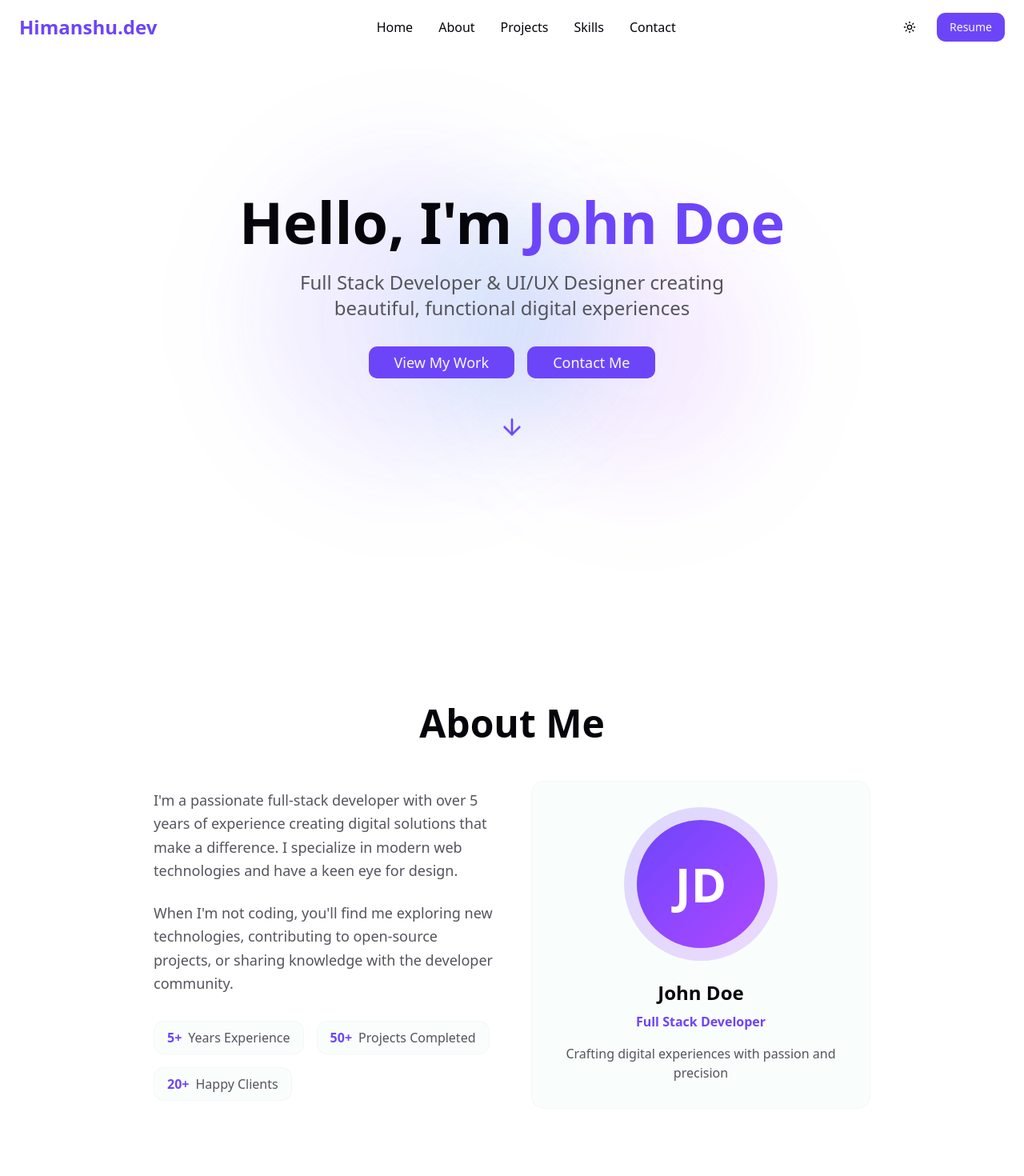
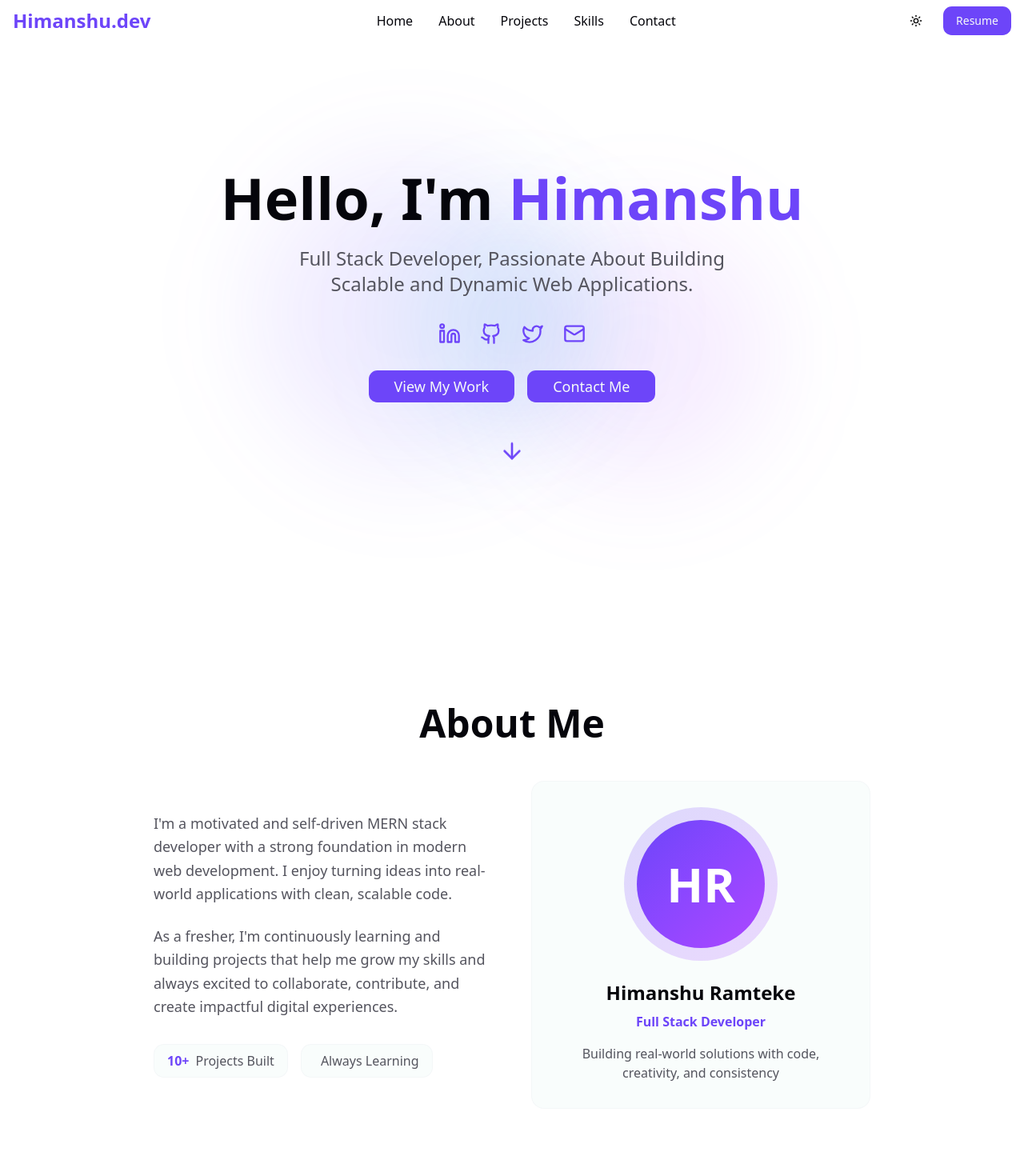
Before and after one commit to himanshuramteke/Portfolio, a Next.js app: page / in a window 1280 px wide. Shown: the top 1470 px of the page at 80% size. Built offline with nearby package versions, Linux system fonts and the light colour scheme.

Commit message:
fixed all components

```diff
--- a/src/components/About.tsx
+++ b/src/components/About.tsx
@@ -10,35 +10,24 @@ export const About = () => {
           <div className="grid md:grid-cols-2 gap-12 items-center">
             <div className="space-y-6 animate-slide-in-left">
               <p className="text-lg text-muted-foreground leading-relaxed">
-                I&apos;m a passionate full-stack developer with over 5 years of
-                experience creating digital solutions that make a difference. I
-                specialize in modern web technologies and have a keen eye for
-                design.
+                I&apos;m a motivated and self-driven MERN stack developer with a strong foundation in modern web development. I enjoy turning ideas into real-world applications with clean, scalable code.
               </p>
 
               <p className="text-lg text-muted-foreground leading-relaxed">
-                When I&apos;m not coding, you&apos;ll find me exploring new
-                technologies, contributing to open-source projects, or sharing
-                knowledge with the developer community.
+                As a fresher, I&apos;m continuously learning and building projects that help me grow my skills and always excited to collaborate, contribute, and create impactful digital experiences.
               </p>
 
               <div className="flex flex-wrap gap-4 mt-8">
+
                 <div className="glass rounded-lg px-4 py-2">
-                  <span className="text-primary font-semibold">5+</span>
+                  <span className="text-primary font-semibold">10+</span>
                   <span className="text-muted-foreground ml-2">
-                    Years Experience
+                    Projects Built
                   </span>
                 </div>
                 <div className="glass rounded-lg px-4 py-2">
-                  <span className="text-primary font-semibold">50+</span>
                   <span className="text-muted-foreground ml-2">
-                    Projects Completed
-                  </span>
-                </div>
-                <div className="glass rounded-lg px-4 py-2">
-                  <span className="text-primary font-semibold">20+</span>
-                  <span className="text-muted-foreground ml-2">
-                    Happy Clients
+                    Always Learning
                   </span>
                 </div>
               </div>
@@ -48,17 +37,17 @@ export const About = () => {
               <div className="glass rounded-2xl p-8 text-center">
                 <div className="w-48 h-48 mx-auto mb-6 rounded-full bg-gradient-to-br from-primary/20 to-purple-500/20 flex items-center justify-center">
                   <div className="w-40 h-40 rounded-full bg-gradient-to-br from-primary to-purple-500 flex items-center justify-center text-6xl font-bold text-white">
-                    JD
+                    HR
                   </div>
                 </div>
                 <h3 className="text-2xl font-bold text-foreground mb-2">
-                  John Doe
+                  Himanshu Ramteke
                 </h3>
                 <p className="text-primary font-semibold mb-4">
                   Full Stack Developer
                 </p>
                 <p className="text-muted-foreground">
-                  Crafting digital experiences with passion and precision
+                  Building real-world solutions with code, creativity, and consistency
                 </p>
               </div>
             </div>
--- a/src/components/Footer.tsx
+++ b/src/components/Footer.tsx
@@ -4,7 +4,7 @@ export const Footer = () => {
       <div className="container mx-auto px-6">
         <div className="flex flex-col md:flex-row justify-between items-center">
           <div className="mb-4 md:mb-0">
-            <h3 className="text-2xl font-bold text-primary mb-2">Portfolio</h3>
+            <h3 className="text-2xl font-bold text-primary mb-2">Himanshu.dev</h3>
             <p className="text-muted-foreground">
               Crafting digital experiences with passion and precision
             </p>
@@ -28,7 +28,7 @@ export const Footer = () => {
 
         <div className="mt-8 pt-8 border-t border-border/30 text-center">
           <p className="text-muted-foreground">
-            © 2024 John Doe. All rights reserved.
+            © {new Date().getFullYear()} Himanshu Ramteke. All rights reserved.
           </p>
         </div>
       </div>
--- a/src/components/Hero.tsx
+++ b/src/components/Hero.tsx
@@ -1,6 +1,6 @@
 "use client";
 
-import { ArrowDown } from "lucide-react";
+import { ArrowDown, Github, Linkedin, Mail, Twitter } from "lucide-react";
 import { Button } from "./ui/button";
 
 export const Hero = () => {
@@ -39,25 +39,65 @@ export const Hero = () => {
         <div className="animate-slide-up">
           <h1 className="text-5xl md:text-7xl font-bold mb-6 text-balance">
             <span className="text-foreground">Hello, I&apos;m </span>
-            <span className="text-primary animate-glow">John Doe</span>
+            <span className="text-primary animate-glow">Himanshu</span>
           </h1>
 
           <p className="text-xl md:text-2xl text-muted-foreground mb-8 max-w-3xl mx-auto text-balance">
-            Full Stack Developer & UI/UX Designer creating beautiful, functional
-            digital experiences
+            Full Stack Developer, Passionate About Building Scalable and
+            Dynamic Web Applications.
           </p>
 
+          <div className="flex justify-center gap-6 mb-8">
+            <a
+              href="https://www.linkedin.com/in/himanshuramteke20/"
+              target="_blank"
+              rel="noopener noreferrer"
+              aria-label="LinkedIn"
+              className="text-2xl text-primary hover:text-primary/80 transition-colors"
+            >
+              <Linkedin size={28} />
+            </a>
+
+            <a
+              href="https://github.com/himanshuramteke"
+              target="_blank"
+              rel="noopener noreferrer"
+              aria-label="GitHub"
+              className="text-2xl text-primary hover:text-primary/80 transition-colors"
+            >
+              <Github size={28} />
+            </a>
+
+            <a
+              href="https://x.com/IamHimanshu_dev"
+              target="_blank"
+              rel="noopener noreferrer"
+              aria-label="X"
+              className="text-2xl text-primary hover:text-primary/80 transition-colors"
+            >
+              <Twitter size={28} />
+            </a>
+
+            <a
+              href="mailto:himanshuramteke007@gmail.com"
+              aria-label="Email"
+              className="text-2xl text-primary hover:text-primary/80 transition-colors"
+            >
+              <Mail size={28} />
+            </a>
+
+          </div>
           <div className="flex flex-col sm:flex-row gap-4 justify-center items-center mb-12">
             <Button
               size="lg"
-              className="bg-primary hover:bg-primary/90 text-primary-foreground px-8 py-3 text-lg glow-border"
+              className="bg-primary hover:bg-primary/90 text-primary-foreground cursor-pointer px-8 py-3 text-lg glow-border"
               onClick={() => scrollToSection("projects")}
             >
               View My Work
             </Button>
             <Button
               size="lg"
-              className="px-8 py-3 text-lg border-primary/20 hover:border-primary/40"
+              className="px-8 py-3 text-lg border-primary/20 hover:border-primary/40 cursor-pointer"
               onClick={() => scrollToSection("contact")}
             >
               Contact Me
--- a/src/components/Navbar.tsx
+++ b/src/components/Navbar.tsx
@@ -9,80 +9,60 @@ export const Navbar = () => {
 
   useEffect(() => {
     const handleScroll = () => {
-        setIsScrolled(window.scrollY > 50)
+      setIsScrolled(window.scrollY > 50);
     };
 
-    window.addEventListener("scroll", handleScroll)
+    window.addEventListener("scroll", handleScroll);
     return () => window.removeEventListener("scroll", handleScroll);
-   }, [])
+  }, []);
 
   const scrollToSection = (sectionId: string) => {
     const element = document.getElementById(sectionId);
-    if(element) {
-        element.scrollIntoView({ behavior: 'smooth' })
+    if (element) {
+      element.scrollIntoView({ behavior: "smooth" });
     }
-   }
+  };
 
   const handleResumeDownload = () => {
-    // Replace with your actual resume file path
-    const resumeUrl = '/resume.pdf'; // Put your resume.pdf in the public folder
-    const link = document.createElement('a');
+    const resumeUrl = "/resume.pdf"; // Place your resume in the public folder
+    const link = document.createElement("a");
     link.href = resumeUrl;
-    link.download = 'Himanshu_Resume.pdf';
-    link.target = '_blank';
+    link.download = "Himanshu_Resume.pdf";
+    link.target = "_blank";
     document.body.appendChild(link);
     link.click();
     document.body.removeChild(link);
-   }
+  };
 
   return (
-    <header className={`fixed top-0 w-full z-50 transition-all duration-300 ${
-      isScrolled ? 'glass shadow-lg' : 'bg-transparent'
-    }`}>
-      <div className="container mx-auto px-6 py-4">
+    <header
+      className={`fixed top-0 w-full z-50 transition-all duration-300 ${
+        isScrolled
+          ? "backdrop-blur-md bg-white/60 dark:bg-neutral-900/60 shadow-lg"
+          : "bg-transparent"
+      }`}
+    >
+      <div className="w-full max-w-7xl mx-auto px-4 py-2">
         <nav className="flex items-center justify-between">
-          <div className="text-2xl font-bold text-primary">
-            Himanshu.dev
-          </div>
+          <div className="text-2xl font-bold text-primary">Himanshu.dev</div>
 
           <div className="hidden md:flex space-x-8">
+            {["home", "about", "projects", "skills", "contact"].map((item) => (
               <button
-              onClick={() => scrollToSection('home')}
-              className="text-foreground hover:text-primary transition-colors"
+                key={item}
+                onClick={() => scrollToSection(item)}
+                className="text-foreground hover:text-primary transition-colors cursor-pointer capitalize"
               >
-              Home
+                {item}
               </button>
-            <button
-              onClick={() => scrollToSection('about')}
-              className="text-foreground hover:text-primary transition-colors"
-            >
-              About
-            </button>
-            <button
-              onClick={() => scrollToSection('projects')}
-              className="text-foreground hover:text-primary transition-colors"
-            >
-              Projects
-            </button>
-            <button
-              onClick={() => scrollToSection('skills')}
-              className="text-foreground hover:text-primary transition-colors"
-            >
-              Skills
-            </button>
-            <button
-              onClick={() => scrollToSection('contact')}
-              className="text-foreground hover:text-primary transition-colors"
-            >
-              Contact
-            </button>
+            ))}
           </div>
 
           <div className="flex items-center space-x-4">
             <ThemeToggle />
             <Button
               onClick={handleResumeDownload}
-              className="bg-primary hover:bg-primary/90 text-primary-foreground flex items-center gap-2"
+              className="bg-primary hover:bg-primary/90 text-primary-foreground cursor-pointer"
             >
               Resume
             </Button>
@@ -90,5 +70,5 @@ export const Navbar = () => {
         </nav>
       </div>
     </header>
-   )
-}
+  );
+};
--- a/src/components/Projects.tsx
+++ b/src/components/Projects.tsx
@@ -111,14 +111,14 @@ export const Projects = () => {
                 <div className="flex gap-3 pt-2">
                   <Button
                     size="sm"
-                    className="bg-primary hover:bg-primary/90 text-primary-foreground flex-1"
+                    className="bg-primary hover:bg-primary/90 text-primary-foreground flex-1 cursor-pointer"
                   >
                     Live Demo
                   </Button>
                   <Button
                     size="sm"
                     variant="outline"
-                    className="border-primary/20 hover:border-primary/40 flex-1"
+                    className="border-primary/20 hover:border-primary/40 flex-1 cursor-pointer"
                   >
                     View Code
                   </Button>
--- a/src/components/Skills.tsx
+++ b/src/components/Skills.tsx
@@ -1,30 +1,27 @@
-import { Progress } from "./ui/progress"
+import { Progress } from "./ui/progress";
 
 const skills = [
-  { name: "JavaScript", level: 95 },
-  { name: "React", level: 90 },
+  { name: "JavaScript", level: 75 },
+  { name: "TypeScript", level: 70 },
+  { name: "React", level: 80 },
   { name: "Node.js", level: 85 },
-  { name: "TypeScript", level: 88 },
-  { name: "Python", level: 80 },
-  { name: "MongoDB", level: 85 },
-  { name: "PostgreSQL", level: 82 },
-  { name: "AWS", level: 75 },
-  { name: "Docker", level: 78 },
-  { name: "GraphQL", level: 70 },
-  { name: "Next.js", level: 87 },
-  { name: "Tailwind CSS", level: 92 }
-]
+  { name: "Next.js", level: 80 },
+  { name: "MongoDB", level: 80 },
+  { name: "Shadcn", level: 70 },
+  { name: "Tailwind CSS", level: 60 },
+];
 
 export const Skills = () => {
-    return (
-        <section id="skills" className="py-20 relative">
-             <div className="container mx-auto px-6">
+  return (
+    <section id="skills" className="py-20 relative">
+      <div className="container mx-auto px-6">
         <div className="text-center mb-16">
           <h2 className="text-4xl md:text-5xl font-bold mb-6 text-foreground">
             Skills & Technologies
           </h2>
           <p className="text-xl text-muted-foreground max-w-3xl mx-auto">
-            A comprehensive overview of my technical skills and proficiency levels in various technologies
+            A comprehensive overview of my technical skills and proficiency
+            levels in various technologies
           </p>
         </div>
         <div className="max-w-4xl mx-auto">
@@ -36,23 +33,30 @@ export const Skills = () => {
                 style={{ animationDelay: `${index * 0.1}s` }}
               >
                 <div className="flex justify-between items-center mb-4">
-                  <h3 className="text-lg font-semibold text-foreground">{skill.name}</h3>
+                  <h3 className="text-lg font-semibold text-foreground">
+                    {skill.name}
+                  </h3>
                   <span className="text-primary font-bold">{skill.level}%</span>
                 </div>
-                <Progress
-                  value={skill.level}
-                  className="h-3 bg-muted"
-                />
+                <Progress value={skill.level} className="h-3 bg-muted" />
               </div>
             ))}
           </div>
 
           <div className="mt-16 text-center">
-            <h3 className="text-2xl font-bold text-foreground mb-8">Other Technologies</h3>
+            <h3 className="text-2xl font-bold text-foreground mb-8">
+              Other Technologies
+            </h3>
             <div className="flex flex-wrap justify-center gap-3">
               {[
-                "Git", "Figma", "Adobe XD", "Webpack", "Vite", "Jest",
-                "Cypress", "Redis", "Nginx", "Linux", "Kubernetes", "Jenkins"
+                "Git",
+                "Github",
+                "Postman",
+                "Tanstack-Query",
+                "Vite",
+                "VS Code",
+                "Docker",
+                "Mongoose",
               ].map((tech) => (
                 <span
                   key={tech}
@@ -66,5 +70,5 @@ export const Skills = () => {
         </div>
       </div>
     </section>
-    )
-}
+  );
+};
--- a/src/components/ThemeToggle.tsx
+++ b/src/components/ThemeToggle.tsx
@@ -20,7 +20,7 @@ export const ThemeToggle = () => {
       variant="ghost"
       size="icon"
       onClick={() => setTheme(theme === "light" ? "dark" : "light")}
-      className="h-9 w-9 bg-transparent hover:bg-accent/50 border-0"
+      className="h-9 w-9 bg-transparent hover:bg-accent/50 border-0 cursor-pointer"
     >
       <Sun className="h-[1.2rem] w-[1.2rem] rotate-0 scale-100 transition-all dark:-rotate-90 dark:scale-0" />
       <Moon className="absolute h-[1.2rem] w-[1.2rem] rotate-90 scale-0 transition-all dark:rotate-0 dark:scale-100" />
```
Also changed, not shown: src/components/Contact.tsx (+67 -18 lines). Lines whose indentation alone changed are shown as unchanged.
